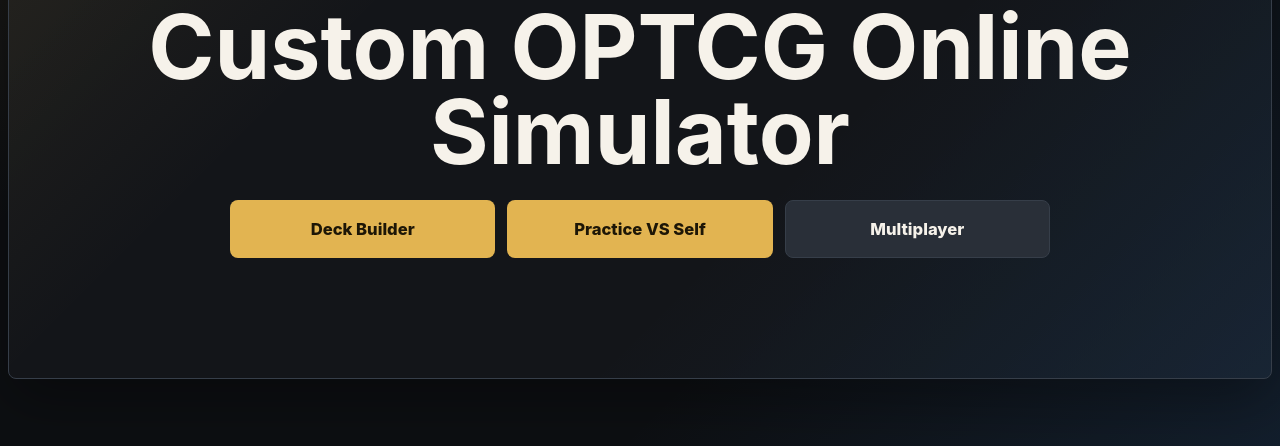
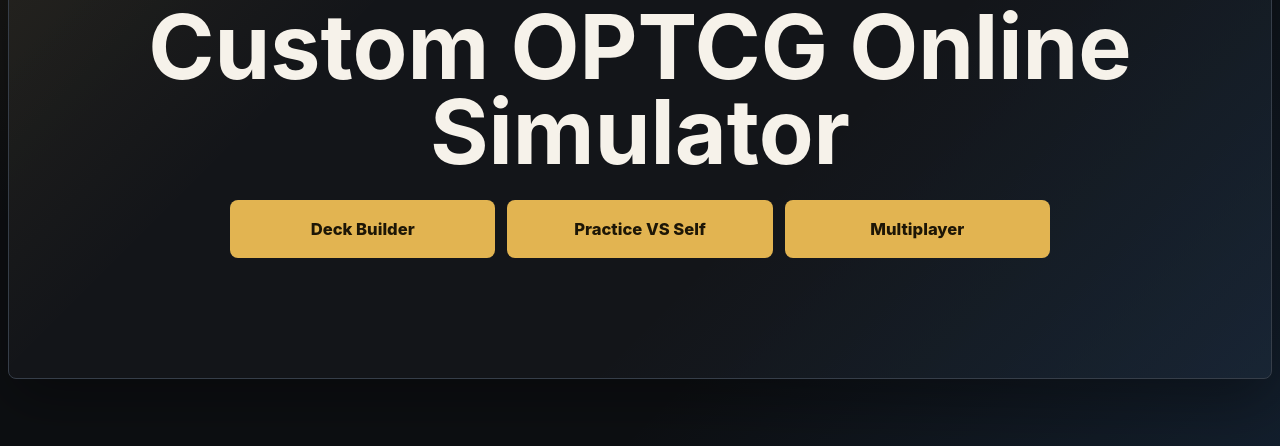
Before and after one commit to goldrush071710-collab/Musical-Broccoli, a website: page index.html in a window 1280 px wide. Shown: the part 354-800 px from the top of the page. Drawn offline with Linux system fonts and the light colour scheme.

Commit message:
Update index.html

```diff
--- a/index.html
+++ b/index.html
@@ -35,7 +35,7 @@
           <div class="home-launch-actions">
             <button type="button" data-view="builder">Deck Builder</button>
             <button type="button" data-view="game">Practice VS Self</button>
-            <button class="ghost" type="button" id="multiplayerButton">Multiplayer</button>
+            <button type="button" id="multiplayerButton">Multiplayer</button>
           </div>
           <div class="home-hidden-stats" aria-hidden="true">
             <span id="homeLeader">None</span>
```
